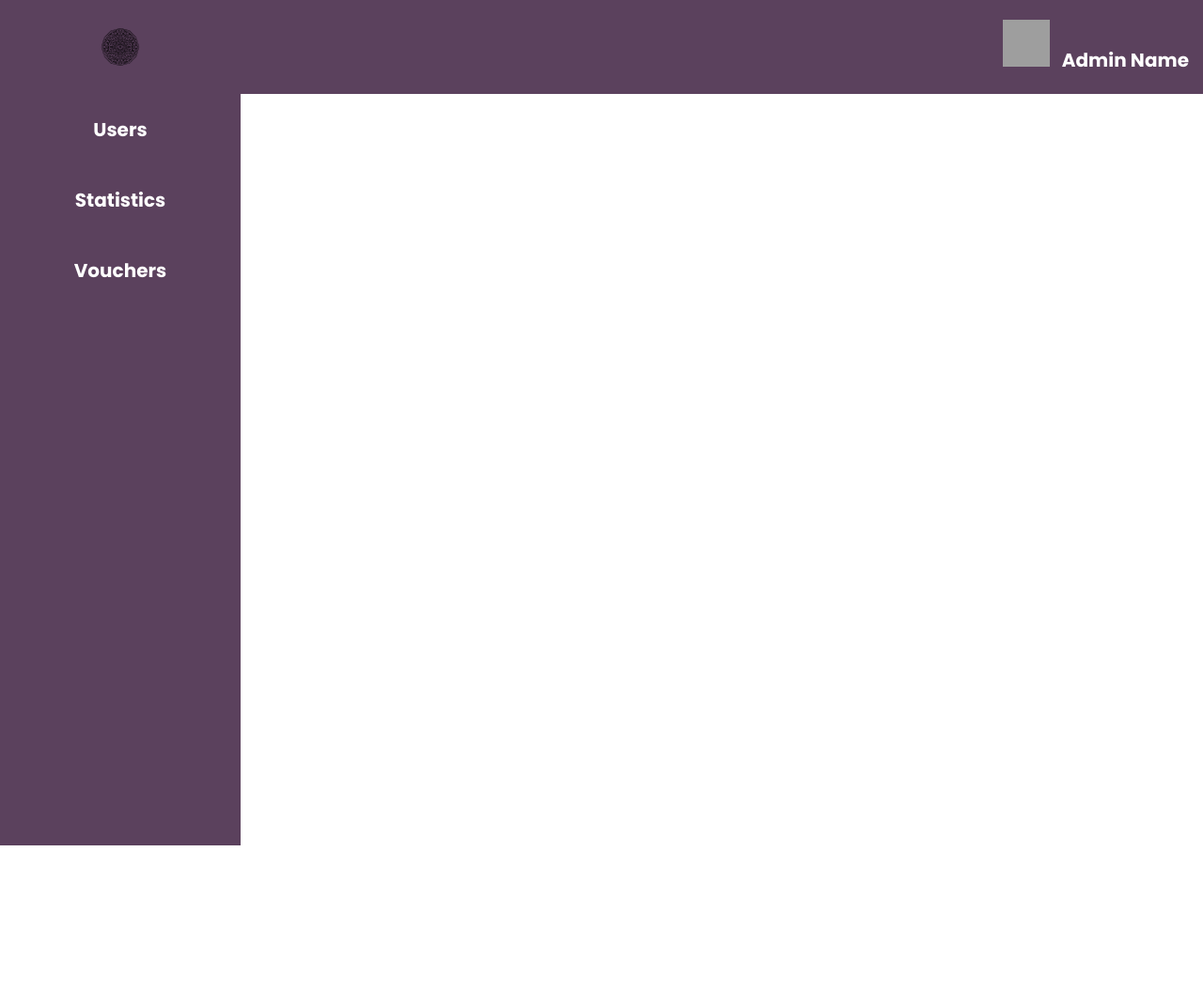
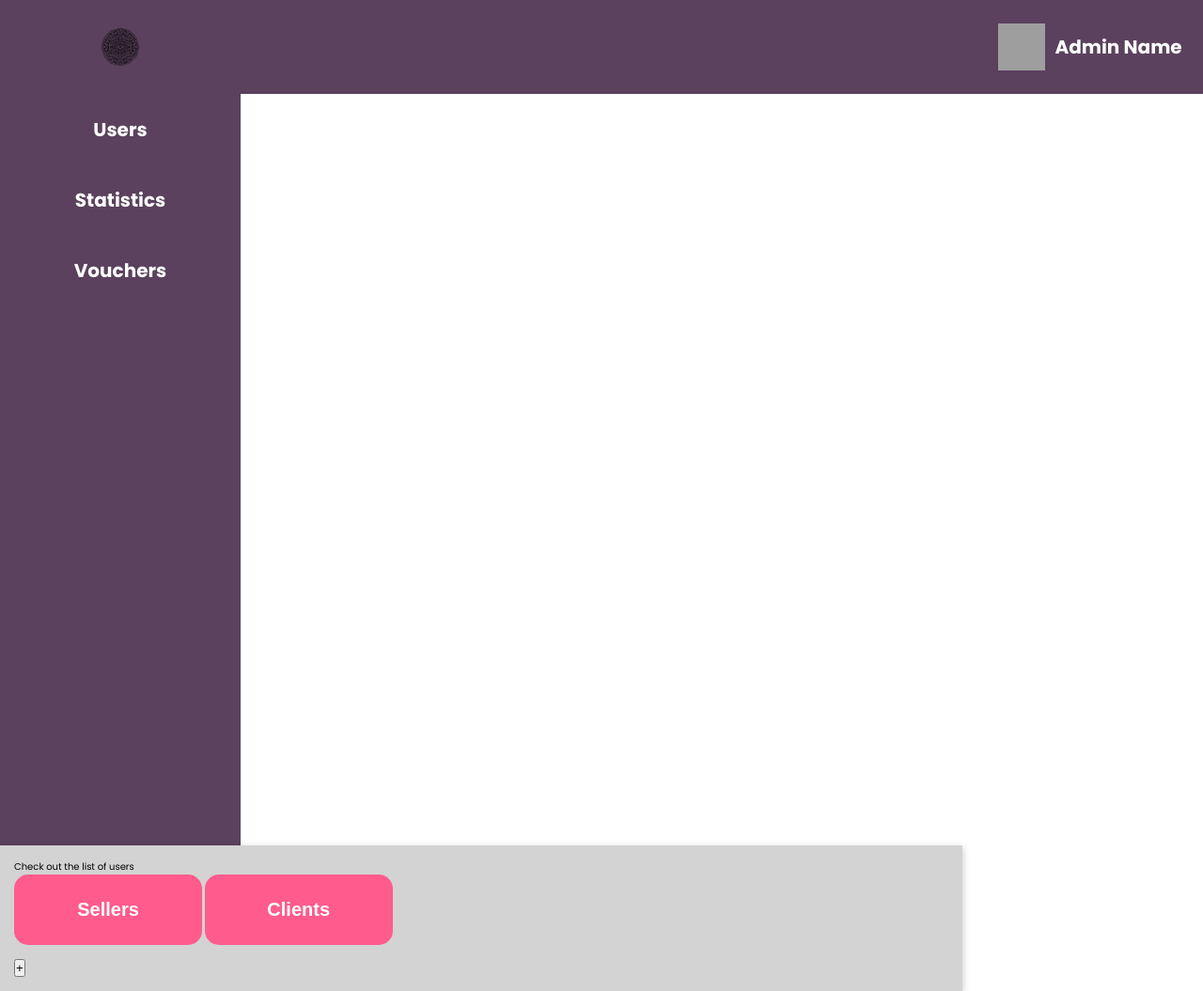
Before and after one commit to rami3rouhana/ecommerce, a PHP site: page /clients.html in a window 1280 px wide. Shown: the whole page at 94% size. Before the commit the page ends 900 px from the top, so only its background shows below. Run offline with PHP 8.4, Linux system fonts and the light colour scheme; grey boxes are pictures that could not be loaded.

Commit message:
adding and styling clients table container

```diff
--- a/admin-electron/clients.html
+++ b/admin-electron/clients.html
@@ -22,5 +22,23 @@
         <div class="left-nav-menu-item"><span class="left-nav-title">Statistics</span></div>
         <div class="left-nav-menu-item"><span class="left-nav-title">Vouchers</span></div>
     </div>
+    <div class="main-header">
+        <span class="main-header-title">
+            Check out the list of users
+        </span>
+        <div class="main-buttons">
+            <div class="button-seperator">
+                <button id="sellersBtn" class="main-button">Sellers</button>
+                <button id="clientsBtn" class="main-button">Clients</button>
+            </div>
+            <div class="add-seller">
+                <div class="right">
+                    <div class="box-wrap">
+                        <button>+</button>
+                    </div>
+                </div>
+            </div>
+        </div>
+    </div>
 </body>
 </html>
--- a/admin-electron/styles/styles.css
+++ b/admin-electron/styles/styles.css
@@ -142,4 +142,37 @@ html{
 .admin-title{
     margin-right: 15px;
     padding-left: 10px;
+    width: 100%;
 }
+
+.admin{
+    display: flex;
+    justify-content: center;
+    width: 17%;
+    height: 100%;
+    align-items: center;
+}
+
+/*   Main Header   */
+.main-header{
+    display: flex;
+    flex-direction: column;
+    padding: 15px 15px;
+    width: 80%;
+    max-height: 100vh;
+    background-color: lightgrey;
+    box-shadow: rgba(0, 0, 0, 0.24) 0px 3px 8px;
+}
+
+.main-button{
+    border-radius: 15px;
+    color: white;
+    background-color: #FF5B8D;
+    width: 200px;
+    height: 75px;
+    border-color: transparent;
+    font-size: 2rem;
+    font-weight: bolder;
+    margin-bottom: 15px;
+    cursor: pointer;
+}
```
